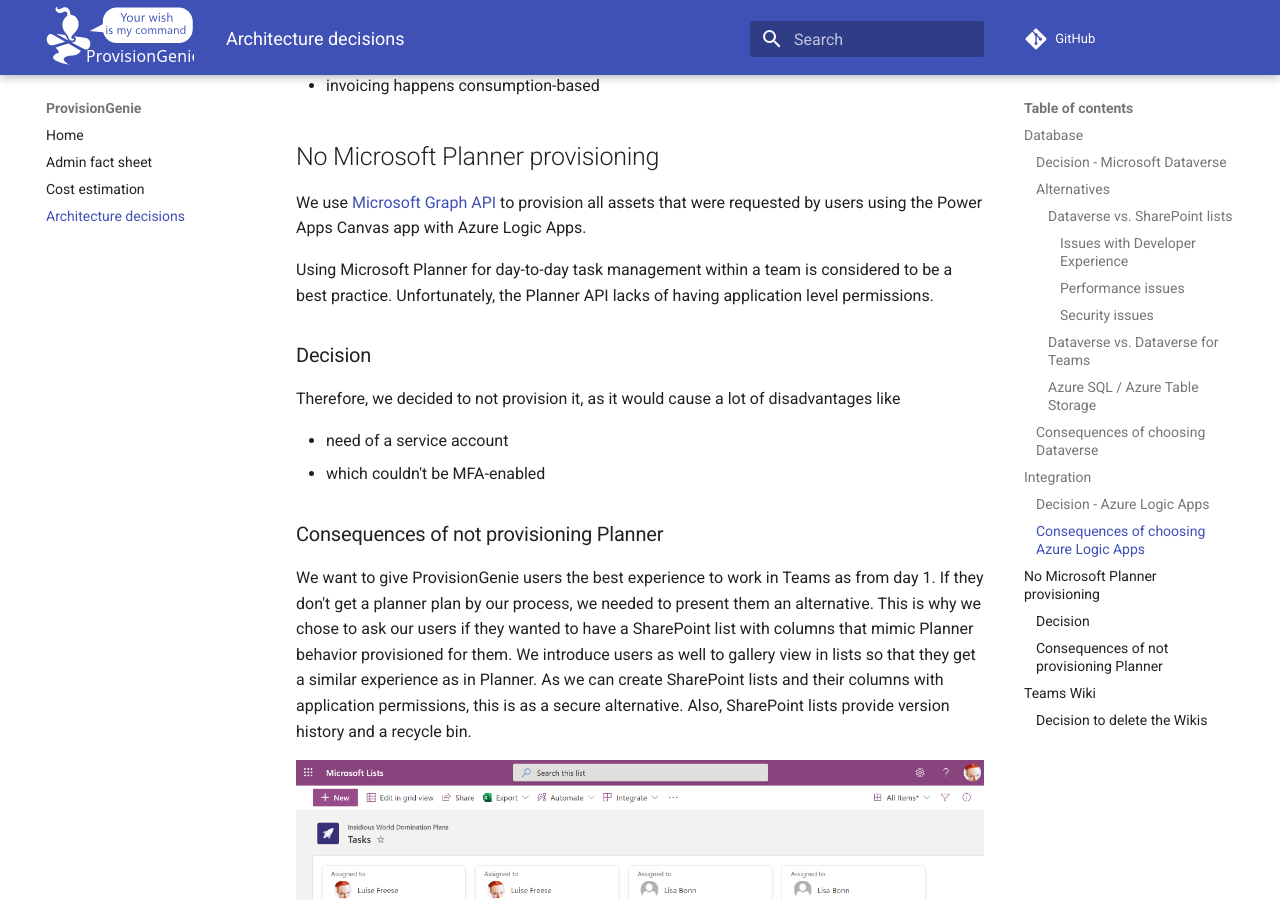
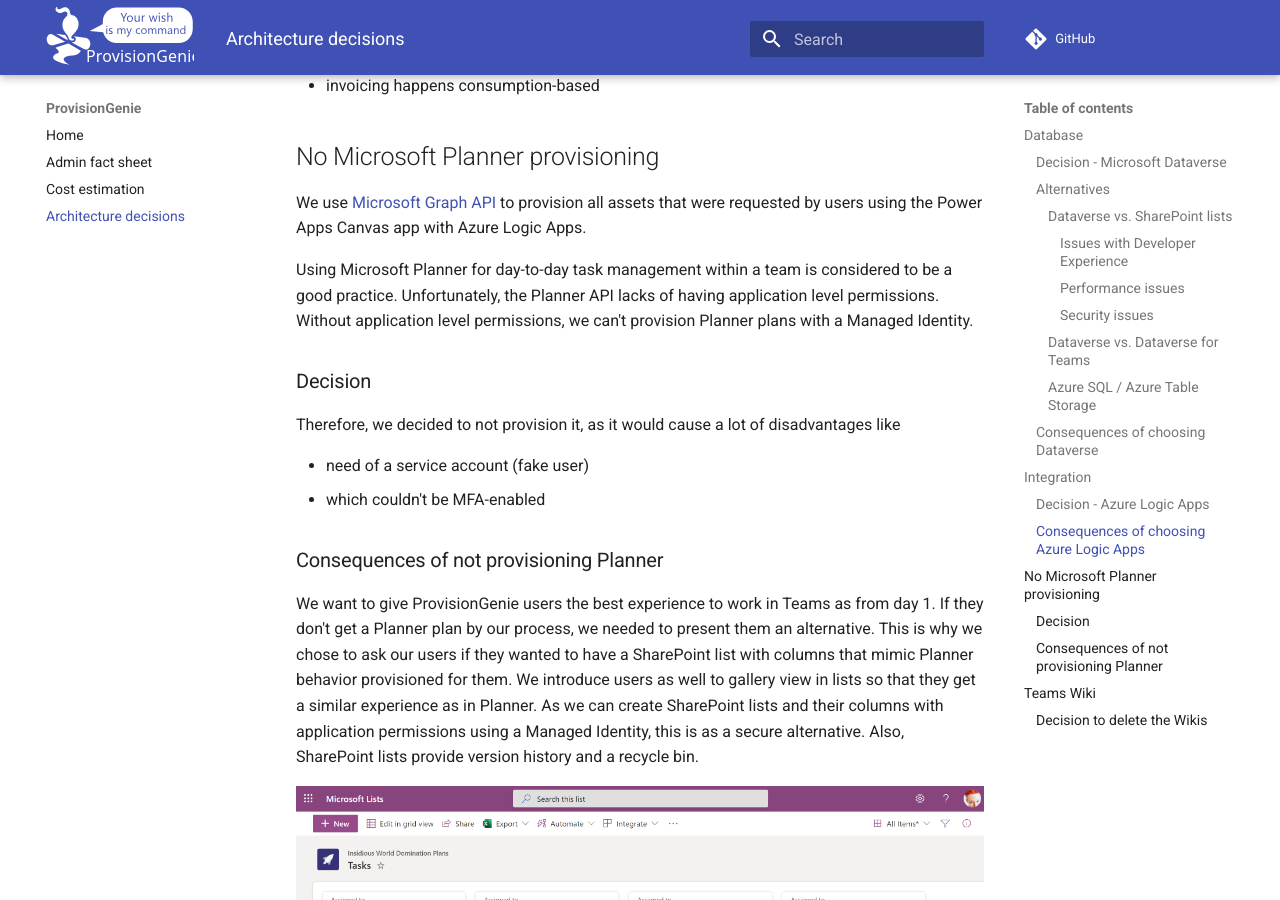
Before and after one commit to ProvisionGenie/ProvisionGenie, an MkDocs documentation site: the page built from Docs/docs/architecturedecisions.md, in a window 1280 px wide and 900 px high, scrolled down 2840 px. Built offline with MkDocs 1.6.1 and Material for MkDocs 9.7.7, drawn with Linux system fonts in a browser that asks for light colours; comment, search, counter and statistics services are not loaded.

Commit message:
elaborates on not provisioning Planner

```diff
--- a/Docs/docs/architecturedecisions.md
+++ b/Docs/docs/architecturedecisions.md
@@ -79,18 +79,18 @@
 
 We use [Microsoft Graph API](https://docs.microsoft.com/graph/overview) to provision all assets that were requested by users using the Power Apps Canvas app with Azure Logic Apps.
 
-Using Microsoft Planner for day-to-day task management within a team is considered to be a best practice. Unfortunately, the Planner API lacks of having application level permissions.
+Using Microsoft Planner for day-to-day task management within a team is considered to be a good practice. Unfortunately, the Planner API lacks of having application level permissions. Without application level permissions, we can't provision Planner plans with a Managed Identity.
 
 ### Decision
 
 Therefore, we decided to not provision it, as it would cause a lot of disadvantages like
 
-- need of a service account
+- need of a service account (fake user)
 - which couldn't be MFA-enabled
 
 ### Consequences of not provisioning Planner
 
-We want to give ProvisionGenie users the best experience to work in Teams as from day 1. If they don't get a planner plan by our process, we needed to present them an alternative. This is why we chose to ask our users if they wanted to have a SharePoint list with columns that mimic Planner behavior provisioned for them. We introduce users as well to gallery view in lists so that they get a similar experience as in Planner. As we can create SharePoint lists and their columns with application permissions, this is as a secure alternative. Also, SharePoint lists provide version history and a recycle bin.
+We want to give ProvisionGenie users the best experience to work in Teams as from day 1. If they don't get a Planner plan by our process, we needed to present them an alternative. This is why we chose to ask our users if they wanted to have a SharePoint list with columns that mimic Planner behavior provisioned for them. We introduce users as well to gallery view in lists so that they get a similar experience as in Planner. As we can create SharePoint lists and their columns with application permissions using a Managed Identity, this is as a secure alternative. Also, SharePoint lists provide version history and a recycle bin.
 
 ![task list in SharePoint](media/architecturedecisions/tasklist.png)
 
```
